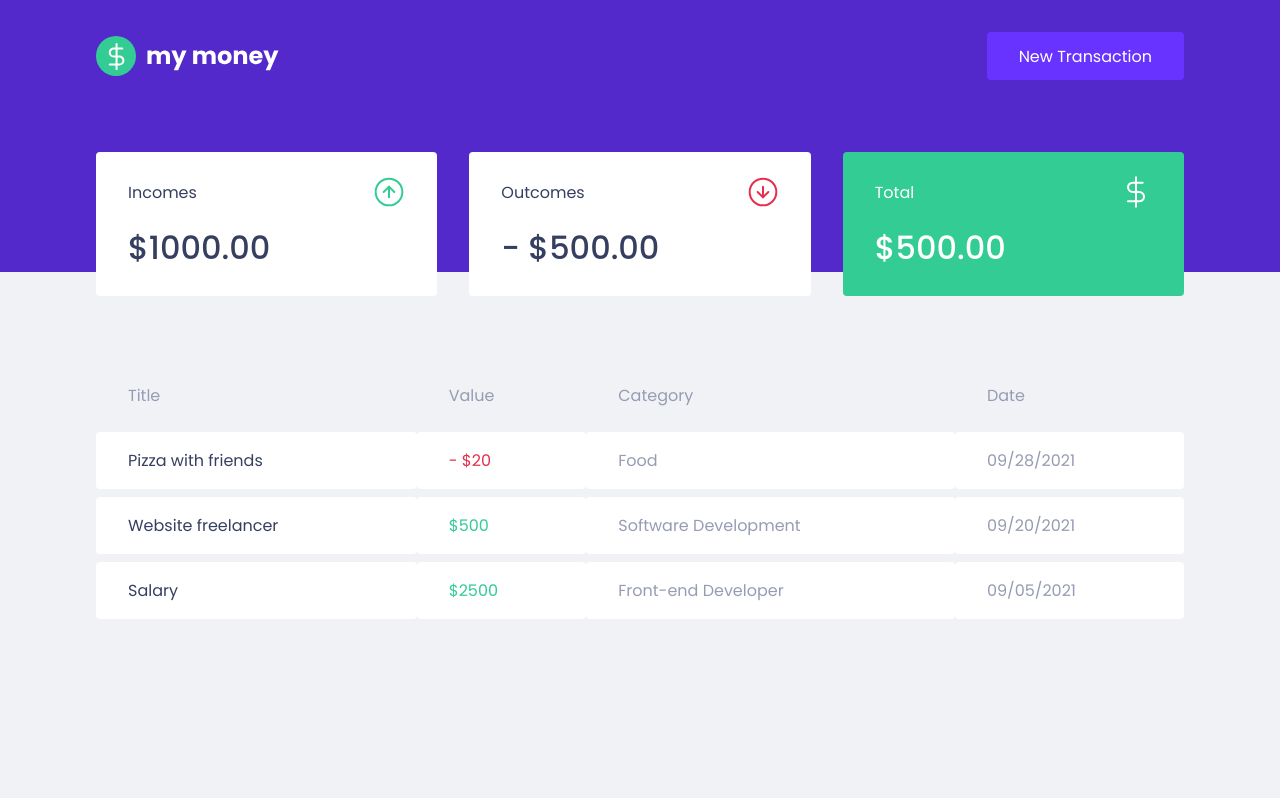
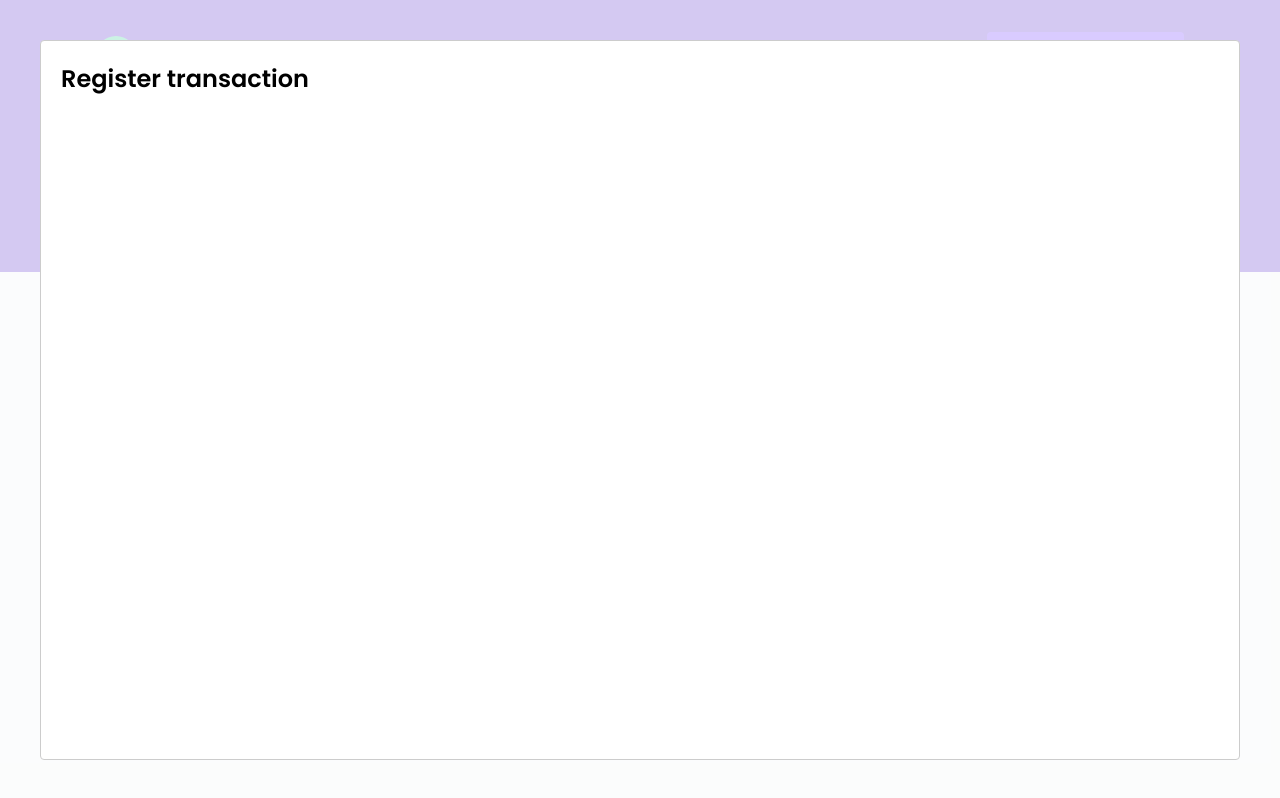
Before and after one commit to marcelopajr/mymoney, a React (Create React App) app: page / in a window 1280 px wide. Both pictures are taken after a click on the button "New Transaction". Built offline with nearby package versions, Linux system fonts and the light colour scheme; no server answers; what miragejs would draw is missing.

Commit message:
NewTransactionModal component with react-modal

```diff
--- a/package.json
+++ b/package.json
@@ -7,6 +7,7 @@
     "miragejs": "^0.1.42",
     "react": "^17.0.2",
     "react-dom": "^17.0.2",
+    "react-modal": "^3.14.3",
     "react-scripts": "4.0.3",
     "styled-components": "^5.3.1",
     "web-vitals": "^1.0.1"
@@ -20,6 +21,7 @@
     "@types/react": "^17.0.0",
     "@types/react-dom": "^17.0.0",
     "@types/styled-components": "^5.1.14",
+    "@types/react-modal": "^3.12.1",
     "typescript": "^4.1.2"
   },
   "scripts": {
--- a/src/App.tsx
+++ b/src/App.tsx
@@ -1,12 +1,35 @@
+import { useState } from 'react';
+import Modal from 'react-modal';
 import { Dashboard } from './components/Dashboard';
 import { Header } from './components/Header';
+import { NewTransactionModal } from './components/NewTransactionModal';
 import { GlobalStyle } from './styles/global';
 
+Modal.setAppElement('#root');
+
 export function App() {
+  const [isNewTransactionModalOpen, setIsNewTransactionModalOpen] =
+    useState(false);
+
+  function handleOpenNewTransactionModal() {
+    setIsNewTransactionModalOpen(true);
+  }
+
+  function handleCloseNewTransactionModal() {
+    setIsNewTransactionModalOpen(false);
+  }
+
   return (
     <>
-      <Header />
+      <Header onOpenNewTransactionModal={handleOpenNewTransactionModal} />
+
       <Dashboard />
+
+      <NewTransactionModal
+        isOpen={isNewTransactionModalOpen}
+        onRequestClose={handleCloseNewTransactionModal}
+      />
+
       <GlobalStyle />
     </>
   );
--- a/src/components/Header/index.tsx
+++ b/src/components/Header/index.tsx
@@ -1,12 +1,18 @@
 import logoImg from '../../assets/logo.svg';
 import { Container, Content } from './styles';
 
-export function Header() {
+interface HeaderProps {
+  onOpenNewTransactionModal: () => void;
+}
+
+export function Header({ onOpenNewTransactionModal }: HeaderProps) {
   return (
     <Container>
       <Content>
         <img src={logoImg} alt="mymoney" />
-        <button type="button">New Transaction</button>
+        <button type="button" onClick={onOpenNewTransactionModal}>
+          New Transaction
+        </button>
       </Content>
     </Container>
   );
--- /dev/null
+++ b/src/components/NewTransactionModal/index.tsx
@@ -0,0 +1,17 @@
+import Modal from 'react-modal';
+
+interface NewTransactionModalProps {
+  isOpen: boolean;
+  onRequestClose: () => void;
+}
+
+export function NewTransactionModal({
+  isOpen,
+  onRequestClose,
+}: NewTransactionModalProps) {
+  return (
+    <Modal isOpen={isOpen} onRequestClose={onRequestClose}>
+      <h2>Register transaction</h2>
+    </Modal>
+  );
+}
--- /dev/null
+++ b/src/components/NewTransactionModal/styles.ts
@@ -0,0 +1,3 @@
+import styled from 'styled-components';
+
+export const Container = styled.div``;
```
Also changed, not shown: 1 other file (tests, documents, lock files or other folders).
